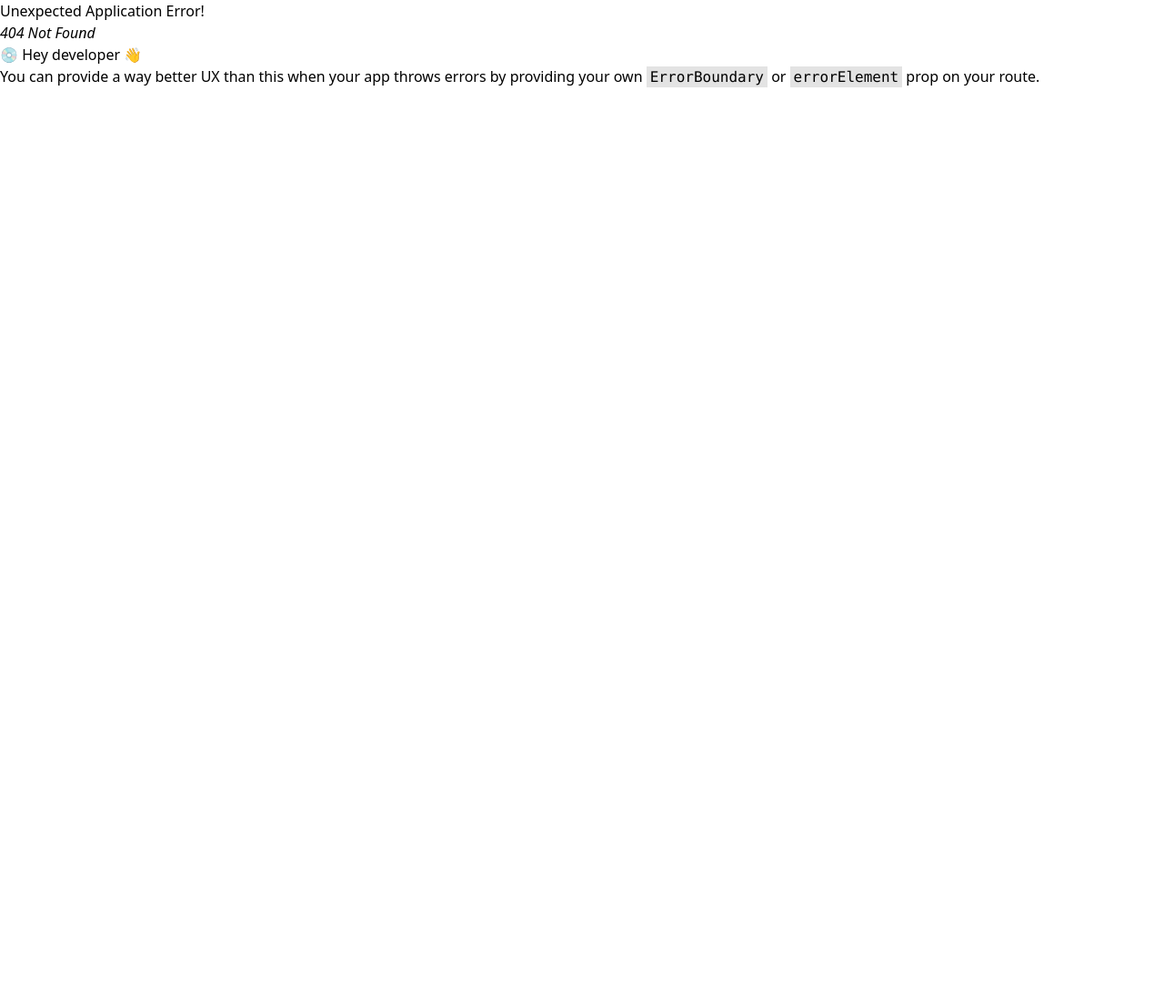
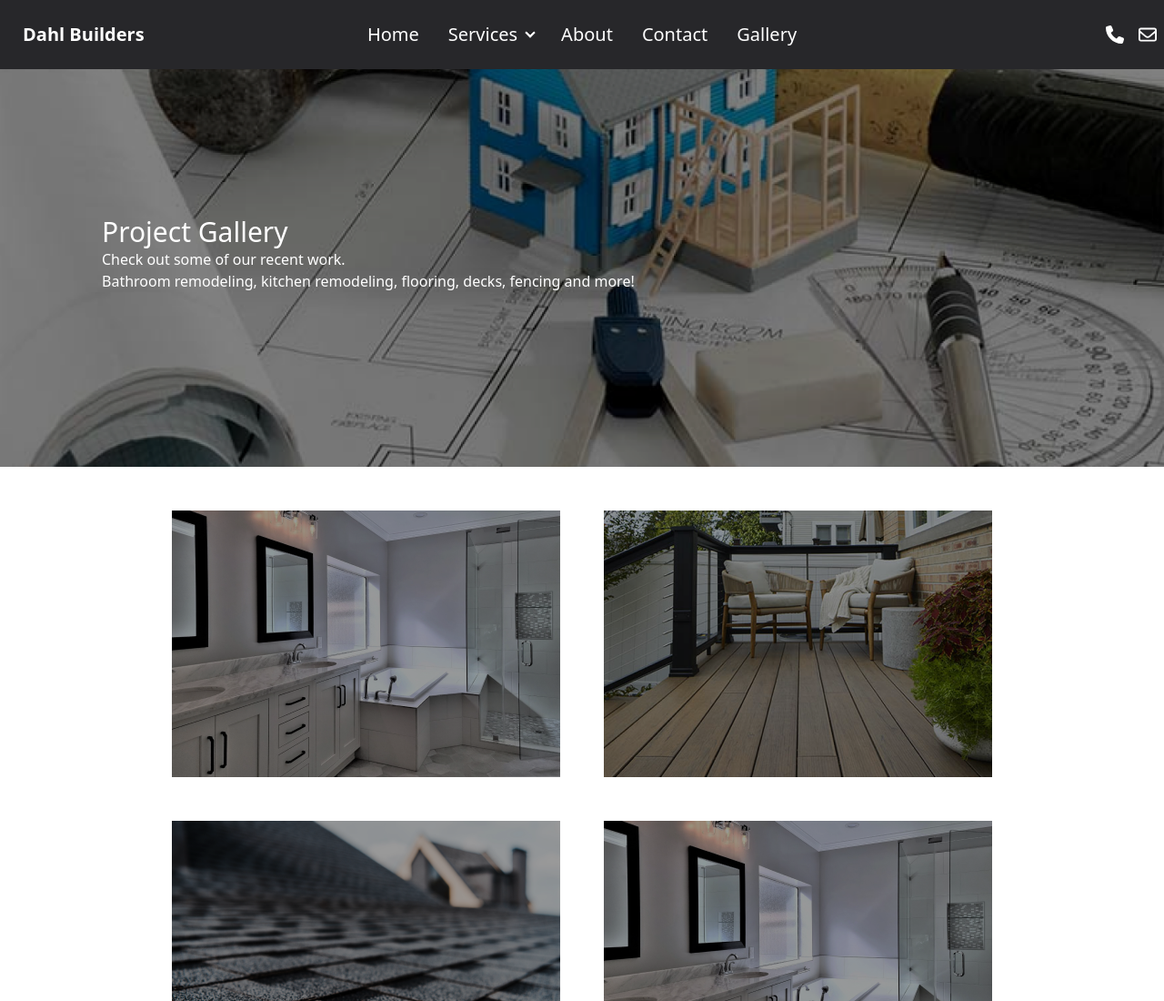
Before and after one commit to Miguel-C22/DahlBuilders, a React (Create React App) app in the folder client/: page /gallery in a window 1280 px wide. Before the commit this address had no page. Shown: the top 1100 px of the page at 91% size. Before the commit the page ends 800 px from the top, so only its background shows below. Built offline with nearby package versions, Linux system fonts and the light colour scheme.

Commit message:
contact and gallery created

```diff
--- a/client/src/components/Header.jsx
+++ b/client/src/components/Header.jsx
@@ -17,12 +17,17 @@ export default function Header() {
           <li>
             <a>Services</a>
             <ul className="p-2 text-xl">
-              <li><a>Submenu 1</a></li>
-              <li><a>Submenu 2</a></li>
+              <li><a>Roofing</a></li>
+              <li><a>Decks</a></li>
+              <li><a>Kitchen</a></li>
+              <li><a>Bathroom</a></li>
+              <li><a>Basement</a></li>
+              <li><a>Flooring</a></li>
             </ul>
           </li>
           <li><Link to="/about">About</Link></li>
           <li><Link to="/contact">Contact</Link></li>
+          <li><Link to="/gallery">Gallery</Link></li>
         </ul>
       </div>
       <Link to="/" className="btn btn-ghost text-xl">Dahl Builders</Link>
@@ -34,13 +39,18 @@ export default function Header() {
           <details>
             <summary>Services</summary>
             <ul className="p-2 bg-zinc-800 rounded-b-lg rounded-t-none">
-              <li><a>Submenu 1</a></li>
-              <li><a>Submenu 2</a></li>
+              <li><a>Roofing</a></li>
+              <li><a>Decks</a></li>
+              <li><a>Kitchen</a></li>
+              <li><a>Bathroom</a></li>
+              <li><a>Basement</a></li>
+              <li><a>Flooring</a></li>
             </ul>
           </details>
         </li>
             <li><Link to="/about">About</Link></li>
             <li><Link to="/contact">Contact</Link></li>
+            <li><Link to="/gallery">Gallery</Link></li>
       </ul>
     </div>
     <div className="navbar-end flex gap-4 text-xl">
--- a/client/src/router.jsx
+++ b/client/src/router.jsx
@@ -2,6 +2,7 @@ import { createBrowserRouter } from "react-router-dom";
 import App from "./App"
 import About from './routes/About';
 import Contact from './routes/Contact';
+import Gallery from "./routes/Gallery";
 import Roofing from "./routes/Roofing";
 
 export const router = createBrowserRouter([
@@ -9,4 +10,5 @@ export const router = createBrowserRouter([
     {path: "/about", element: <About/>},
     {path: "/contact", element: <Contact/>},
     {path: "/roofing", element: <Roofing/>},
+    {path: "/gallery", element: <Gallery/>},
   ])
--- a/client/src/routes/About.jsx
+++ b/client/src/routes/About.jsx
@@ -1,4 +1,5 @@
 import React from 'react'
+import Footer from '../components/Footer'
 import Header from '../components/Header'
 
 function About() {
@@ -6,7 +7,7 @@ function About() {
     <div>
         <Header />
         About
-
+        <Footer />
     </div>
   )
 }
--- a/client/src/routes/Contact.jsx
+++ b/client/src/routes/Contact.jsx
@@ -1,10 +1,15 @@
 import React from 'react'
+import Footer from '../components/Footer'
+import Form from '../components/Form'
 import Header from '../components/Header'
 function Contact() {
   return (
     <div>
         <Header />
-        Contact
+        <div className='pt-32'>
+          <Form />
+        </div>
+        <Footer />
     </div>
   )
 }
--- /dev/null
+++ b/client/src/routes/Gallery.jsx
@@ -0,0 +1,40 @@
+import React from 'react'
+import Footer from '../components/Footer'
+import Header from '../components/Header'
+
+function Gallery() {
+  return (
+    <div>
+        <Header />
+        <div className="relative z-0 pt-16">
+            <img className="h-48 w-full sm:h-auto " src="/images/gallery/galleryHeaderImage.png" alt="Image of a house"></img>
+            <div className="absolute bottom-0 left-2 px-4 py-8 lg:bottom-24 md:py-24 sm:left-24">
+                <h3 className="text-2xl text-white text-left md:text-3xl">Project Gallery </h3>
+                <p className='text-white'>Check out some of our recent work. <br/> Bathroom remodeling, kitchen remodeling, flooring, decks, fencing and more!</p>
+            </div>
+        </div>
+        <div className='flex flex-wrap gap-12 justify-center pt-12'>
+            <img src="/images/bathrooms.png" alt="" srcset="" />
+            <img src="/images/decks.png" alt="" srcset="" />
+            <img src="/images/roofing.png" alt="" srcset="" />
+            <img src="/images/bathrooms.png" alt="" srcset="" />
+            <img src="/images/decks.png" alt="" srcset="" />
+            <img src="/images/roofing.png" alt="" srcset="" />
+            <img src="/images/bathrooms.png" alt="" srcset="" />
+            <img src="/images/decks.png" alt="" srcset="" />
+            <img src="/images/roofing.png" alt="" srcset="" />
+            <img src="/images/bathrooms.png" alt="" srcset="" />
+            <img src="/images/decks.png" alt="" srcset="" />
+            <img src="/images/roofing.png" alt="" srcset="" />
+            <img src="/images/bathrooms.png" alt="" srcset="" />
+            <img src="/images/decks.png" alt="" srcset="" />
+            <img src="/images/roofing.png" alt="" srcset="" />
+            <img src="/images/bathrooms.png" alt="" srcset="" />
+        </div>
+
+        <Footer />
+    </div>
+  )
+}
+
+export default Gallery
--- a/client/src/routes/Roofing.jsx
+++ b/client/src/routes/Roofing.jsx
@@ -1,4 +1,5 @@
 import React from 'react'
+import Footer from '../components/Footer'
 import Header from '../components/Header'
 
 function Roofing() {
@@ -6,6 +7,7 @@ function Roofing() {
     <div>
         <Header/>
         Roofing
+        <Footer />
     </div>
   )
 }
```
Also changed, not shown: client/public/images/gallery/galleryHeaderImage.png (added).
